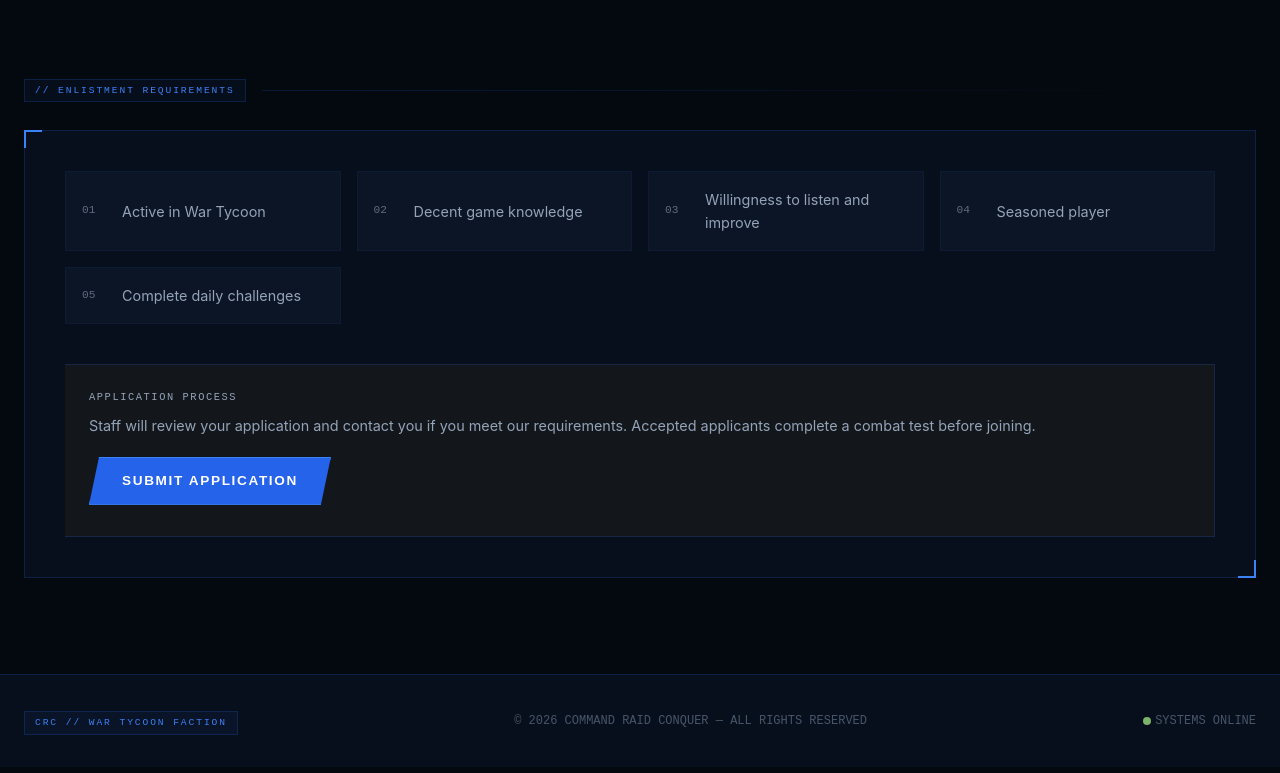
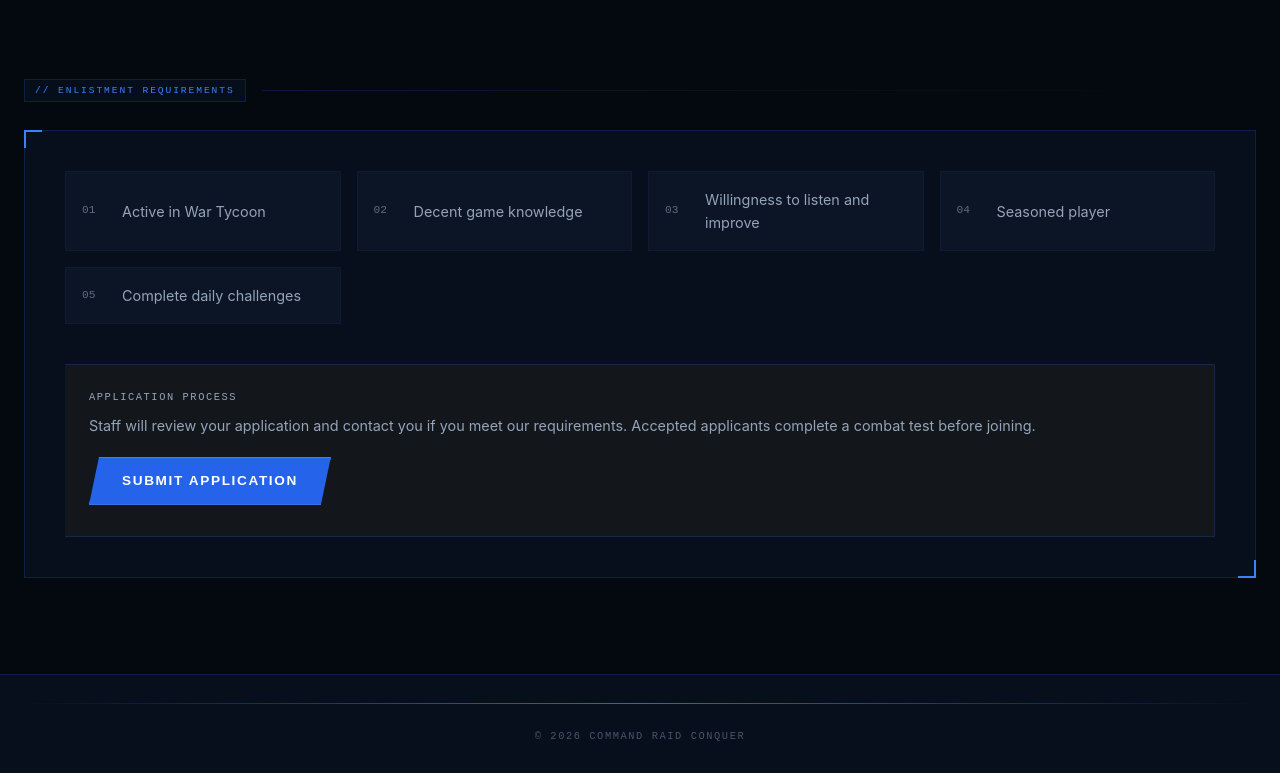
Before and after one commit to carlo4249/command-raid-conquer, a Next.js app: page / in a window 1280 px wide. Shown: the part 1255-2028 px from the top of the page. Built offline with nearby package versions, Linux system fonts and the light colour scheme.

Commit message:
Update layout.tsx

```diff
--- a/app/layout.tsx
+++ b/app/layout.tsx
@@ -16,22 +16,21 @@ export default function RootLayout({
     <html lang="en">
       <body>
         <NavClient />
-        <main className="relative z-10 min-h-screen">
+        <main style={{ position: 'relative', zIndex: 10, minHeight: '100vh' }}>
           {children}
         </main>
-        <footer className="relative z-10 border-t" style={{ borderColor: 'var(--border)', background: 'var(--bg-panel)' }}>
-          <div className="container mx-auto px-6 py-8 flex flex-col md:flex-row justify-between items-center gap-4">
-            <div>
-              <span className="tag">CRC // War Tycoon Faction</span>
-            </div>
-            <p className="mono text-xs" style={{ color: 'var(--text-muted)' }}>
-              &copy; 2026 COMMAND RAID CONQUER — ALL RIGHTS RESERVED
-            </p>
-            <div className="flex gap-1 items-center">
-              <span className="inline-block w-2 h-2 rounded-full" style={{ background: '#7ab369', animation: 'pulse-gold 2s infinite' }} />
-              <span className="mono text-xs" style={{ color: 'var(--text-muted)' }}>SYSTEMS ONLINE</span>
-            </div>
-          </div>
+        <footer style={{
+          background: 'var(--bg-panel)',
+          borderTop: '1px solid var(--border)',
+          padding: '28px 24px',
+          textAlign: 'center',
+          position: 'relative',
+          zIndex: 10,
+        }}>
+          <div style={{ height: '1px', background: 'linear-gradient(90deg, transparent, var(--blue), transparent)', marginBottom: '24px' }} />
+          <p className="mono" style={{ fontSize: '0.65rem', color: 'var(--text-muted)', letterSpacing: '0.15em' }}>
+            &copy; 2026 COMMAND RAID CONQUER
+          </p>
         </footer>
       </body>
     </html>
```
